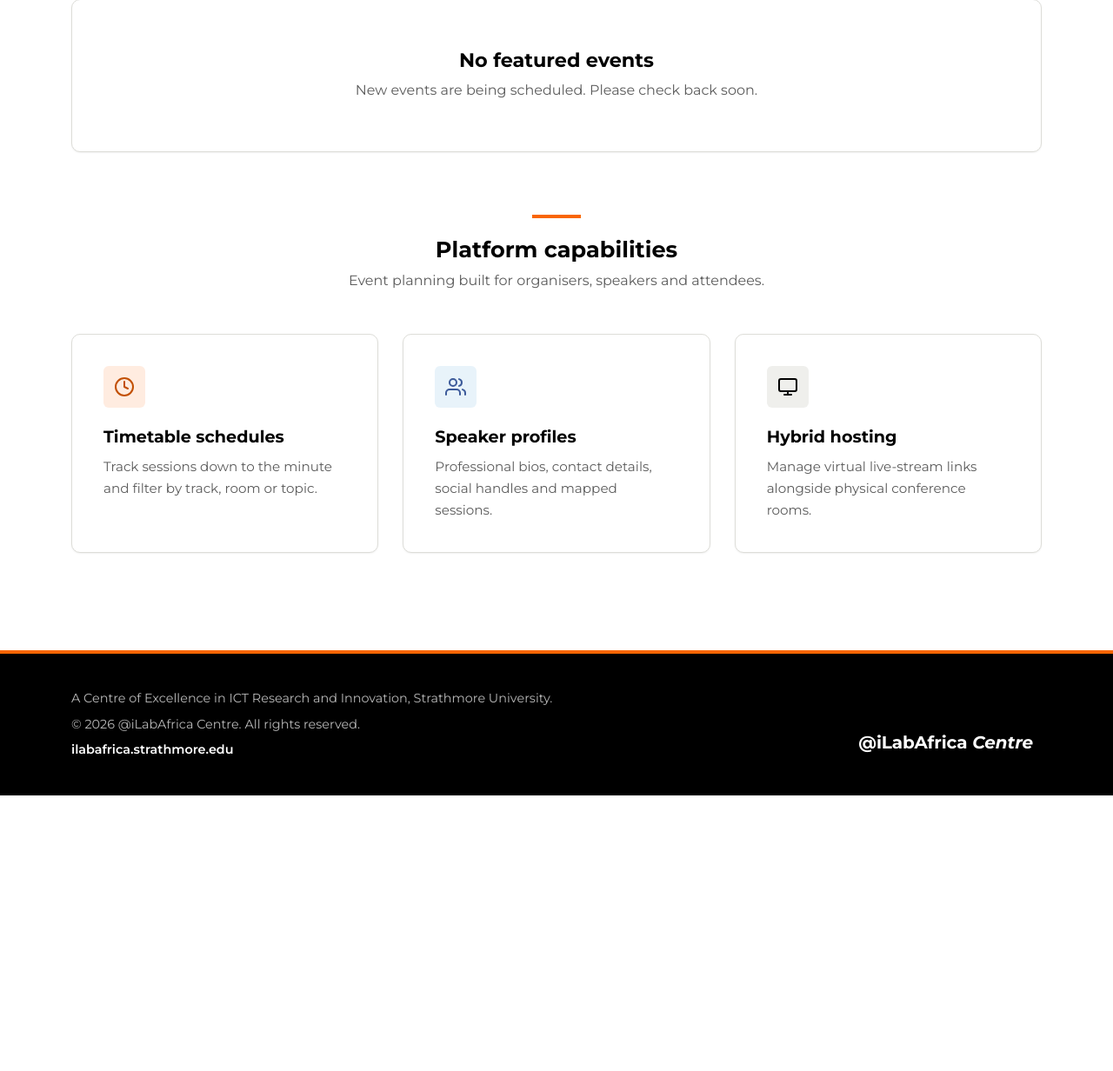
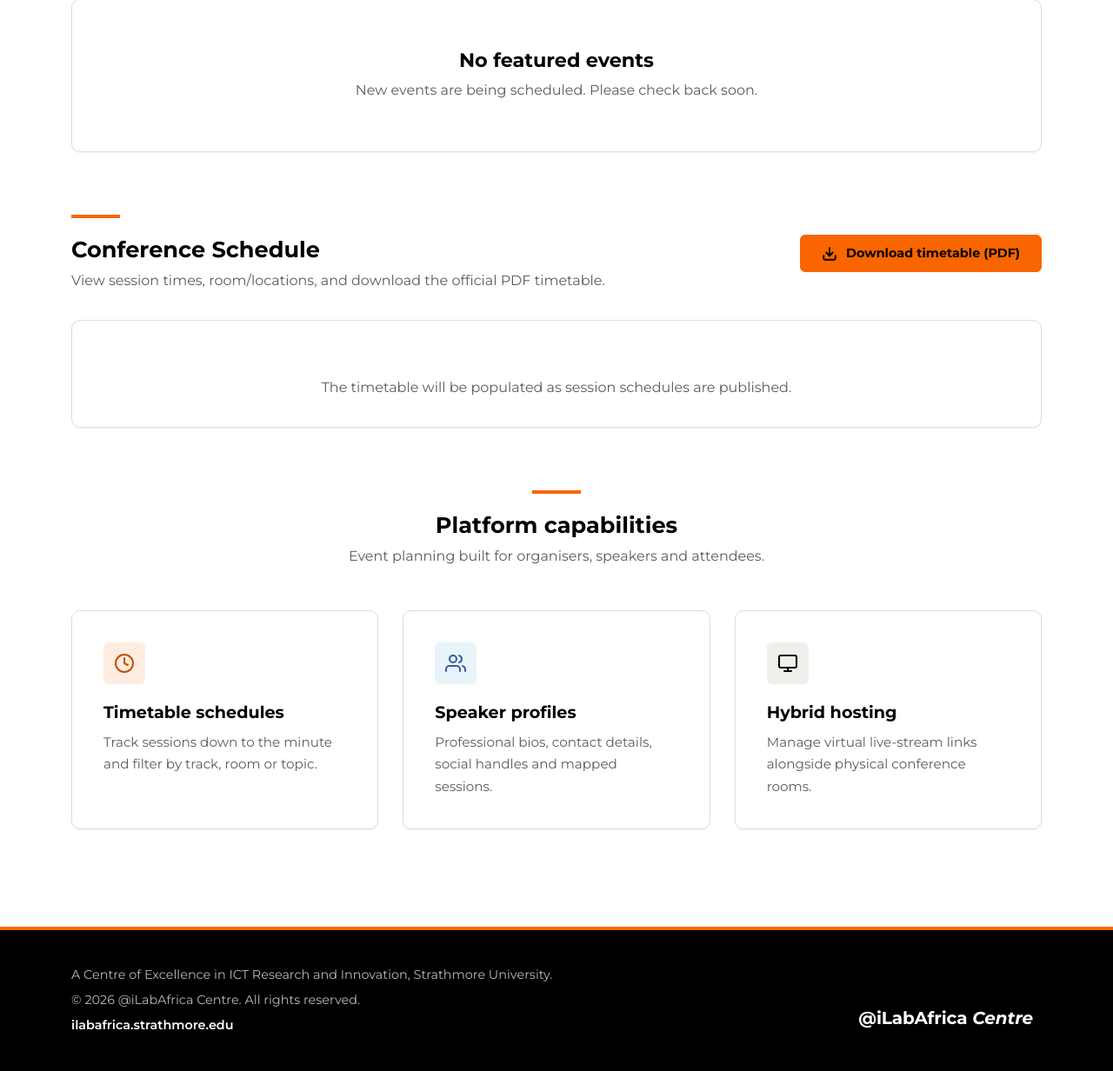
Before and after one commit to imasinde-sudo/gdsai-web, a Django app: page / in a window 1280 px wide. Shown: the part 1136-2368 px from the top of the page at 87% size. Before the commit the page ends 2051 px from the top, so only its background shows below. Run offline with Django 5.2, Linux system fonts and the light colour scheme; data that the repository does not hold is empty.

Commit message:
feat: add conference schedule section and timetable PDF download
Key changes:
- Update landing_page view to fetch all scheduled conference sessions.
- Implement download_timetable_pdf view in views.py using ReportLab to generate PDF documents.
- Register route /schedule/pdf/ in urls.py for PDF timetable export.
- Render Conference Schedule section and Download timetable (PDF) button on landing_page.html.
- Add reportlab dependency to requirements.txt.
- Add automated unit tests verifying the schedule section rendering and PDF download response.

```diff
--- a/core/events/templates/events/landing_page.html
+++ b/core/events/templates/events/landing_page.html
@@ -113,12 +113,80 @@ The reverse lockup is used because the banner runs on Strathmore Black.
   </div>
 </section>
 
+<!-- Conference Schedule & Timetable Section -->
+<section class="stack-lg">
+  <div style="display: flex; justify-content: space-between; align-items: center; flex-wrap: wrap; gap: 1rem;">
+    <div>
+      <span class="brand-rule"></span>
+      <h2 class="section-title">Conference Schedule</h2>
+      <p class="text-muted">View session times, room/locations, and download the official PDF timetable.</p>
+    </div>
+    <div>
+      <a href="{% url 'events:download_timetable_pdf' %}" class="btn btn--primary" style="display: inline-flex; align-items: center; gap: 0.6rem;">
+        <svg width="18" height="18" viewBox="0 0 24 24" fill="none" stroke="currentColor" stroke-width="2.5" stroke-linecap="round" stroke-linejoin="round">
+          <path d="M21 15v4a2 2 0 0 1-2 2H5a2 2 0 0 1-2-2v-4"></path>
+          <polyline points="7 10 12 15 17 10"></polyline>
+          <line x1="12" y1="15" x2="12" y2="3"></line>
+        </svg>
+        Download timetable (PDF)
+      </a>
+    </div>
+  </div>
+
+  <div class="schedule-container" style="display: flex; flex-direction: column; gap: 1rem;">
+    {% for session in sessions %}
+      <div class="session-row glass-panel" style="display: flex; gap: 1.5rem; padding: 1.5rem; border-radius: 12px; align-items: flex-start; flex-wrap: wrap;">
+        <div class="session-time-col" style="min-width: 140px; border-right: 1px solid var(--border-glass); padding-right: 1rem;">
+          <div class="session-time" style="font-weight: 700; font-size: 1.1rem; color: var(--accent-cyan);">{{ session.start_time|date:"P" }}</div>
+          <div style="font-size: 0.8rem; color: var(--text-muted); margin: 0.2rem 0;">to</div>
+          <div class="session-time" style="color: var(--text-muted); font-weight: 600;">{{ session.end_time|date:"P" }}</div>
+          <div class="session-date" style="margin-top: 0.5rem; font-size: 0.85rem; color: var(--accent-purple); font-weight: 600;">{{ session.start_time|date:"M d, Y" }}</div>
+        </div>
+
+        <div class="session-content-col" style="flex: 1; min-width: 250px;">
+          <h3 class="session-title" style="font-size: 1.25rem; font-weight: 700; margin-bottom: 0.4rem; color: #fff;">{{ session.title }}</h3>
+          {% if session.description %}
+            <p class="session-desc" style="color: var(--text-muted); font-size: 0.95rem; line-height: 1.5; margin-bottom: 0.8rem;">{{ session.description }}</p>
+          {% endif %}
+
+          <div class="session-footer" style="display: flex; justify-content: space-between; align-items: center; flex-wrap: wrap; gap: 1rem; margin-top: 0.5rem;">
+            <div class="meta-item" style="display: flex; align-items: center; gap: 0.4rem; font-size: 0.9rem; color: var(--text-muted);">
+              <svg width="15" height="15" viewBox="0 0 24 24" fill="none" stroke="currentColor" stroke-width="2" stroke-linecap="round" stroke-linejoin="round" style="color: var(--accent-cyan);">
+                <path d="M12 2a8 8 0 0 0-8 8c0 5.25 8 12 8 12s8-6.75 8-12a8 8 0 0 0-8-8z"></path>
+                <circle cx="12" cy="10" r="3"></circle>
+              </svg>
+              <span><strong>Room/Location:</strong> {% if session.location %}{{ session.location }}{% else %}Main Auditorium{% endif %}</span>
+            </div>
+
+            {% if session.speakers.all %}
+              <div class="session-speakers-list" style="display: flex; align-items: center; gap: 0.5rem;">
+                <span class="session-speakers-label" style="font-size: 0.85rem; color: var(--text-muted);">Speakers:</span>
+                {% for speaker in session.speakers.all %}
+                  <a href="{% url 'events:speaker_detail' speaker.id %}" class="speaker-avatar-link" style="display: inline-flex; align-items: center; gap: 0.4rem; padding: 0.2rem 0.6rem; font-size: 0.85rem; text-decoration: none; border-radius: 6px; background: rgba(255,255,255,0.05); color: #fff;">
+                    <span>{{ speaker.name }}</span>
+                  </a>
+                {% endfor %}
+              </div>
+            {% endif %}
+          </div>
+        </div>
+      </div>
+    {% empty %}
+      <div class="empty-state glass-panel" style="padding: 2rem; text-align: center;">
+        <h3 class="empty-state-title" style="font-size: 1.2rem; color: #fff; margin-bottom: 0.5rem;">No Conference Sessions Listed</h3>
+        <p class="empty-state-desc" style="color: var(--text-muted);">The timetable will be populated as session schedules are published.</p>
+      </div>
+    {% endfor %}
+  </div>
+</section>
+
 <section class="stack-md">
   <div class="text-center" style="margin-bottom: 3rem;">
     <span class="brand-rule brand-rule--center"></span>
     <h2 class="section-title">Platform capabilities</h2>
     <p class="text-muted">Event planning built for organisers, speakers and attendees.</p>
   </div>
+
 
   <div class="capabilities-grid">
     <div class="glass-panel capability-card">
--- a/core/events/urls.py
+++ b/core/events/urls.py
@@ -7,7 +7,9 @@ app_name = "events"
 urlpatterns = [
     path("auth-diag/", views.auth_diagnostic, name="auth_diagnostic"),  # TEMPORARY
     path("", views.landing_page, name="landing_page"),
+    path("schedule/pdf/", views.download_timetable_pdf, name="download_timetable_pdf"),
     path("events/", views.event_list, name="event_list"),
+
     path("events/<int:event_id>/", views.event_detail, name="event_detail"),
     path("events/<int:event_id>/register/", views.event_register, name="event_register"),
     path("register/success/<str:badge_code>/", views.registration_success, name="registration_success"),
--- a/core/events/views.py
+++ b/core/events/views.py
@@ -15,8 +15,14 @@ from .email_service import send_badge_email
 import sys
 import django
 import logging
+import io
+from reportlab.lib.pagesizes import A4
+from reportlab.platypus import SimpleDocTemplate, Paragraph, Spacer, Table, TableStyle
+from reportlab.lib.styles import getSampleStyleSheet, ParagraphStyle
+from reportlab.lib import colors
 
 logger = logging.getLogger(__name__)
+
 
 
 # TEMPORARY DIAGNOSTIC VIEW — Remove after debugging
@@ -90,7 +96,138 @@ def speaker_detail(request, speaker_id):
 def landing_page(request):
     # Fetch top 3 upcoming/featured events
     featured_events = Event.objects.all().order_by("start_date")[:3]
-    return render(request, "events/landing_page.html", {"featured_events": featured_events})
+    # Fetch all scheduled conference sessions ordered by start time
+    sessions = Session.objects.select_related("event").prefetch_related("speakers").order_by("start_time")
+    return render(request, "events/landing_page.html", {
+        "featured_events": featured_events,
+        "sessions": sessions,
+    })
+
+
+def download_timetable_pdf(request):
+    """Generate and stream a PDF timetable of all conference sessions."""
+    buffer = io.BytesIO()
+    doc = SimpleDocTemplate(
+        buffer,
+        pagesize=A4,
+        rightMargin=36,
+        leftMargin=36,
+        topMargin=36,
+        bottomMargin=36
+    )
+    story = []
+
+    styles = getSampleStyleSheet()
+
+    title_style = ParagraphStyle(
+        'DocTitle',
+        parent=styles['Heading1'],
+        fontSize=20,
+        leading=24,
+        textColor=colors.HexColor('#0F172A'),
+        fontName='Helvetica-Bold',
+        spaceAfter=4
+    )
+
+    subtitle_style = ParagraphStyle(
+        'DocSubtitle',
+        parent=styles['Normal'],
+        fontSize=10,
+        leading=14,
+        textColor=colors.HexColor('#64748B'),
+        fontName='Helvetica',
+        spaceAfter=14
+    )
+
+    table_header_style = ParagraphStyle(
+        'TableHeader',
+        parent=styles['Normal'],
+        fontSize=10,
+        leading=12,
+        textColor=colors.white,
+        fontName='Helvetica-Bold'
+    )
+
+    cell_style = ParagraphStyle(
+        'TableCell',
+        parent=styles['Normal'],
+        fontSize=9,
+        leading=12,
+        textColor=colors.HexColor('#1E293B'),
+        fontName='Helvetica'
+    )
+
+    cell_bold = ParagraphStyle(
+        'TableCellBold',
+        parent=styles['Normal'],
+        fontSize=9,
+        leading=12,
+        textColor=colors.HexColor('#0F172A'),
+        fontName='Helvetica-Bold'
+    )
+
+    story.append(Paragraph("GDSAI Summit — Official Timetable & Schedule", title_style))
+    story.append(Paragraph("Includes session start/end times, room locations, and keynote speakers.", subtitle_style))
+    story.append(Spacer(1, 10))
+
+    sessions = Session.objects.select_related("event").prefetch_related("speakers").order_by("start_time")
+
+    data = [
+        [
+            Paragraph("Time", table_header_style),
+            Paragraph("Session Title & Event", table_header_style),
+            Paragraph("Room / Location", table_header_style),
+            Paragraph("Speakers", table_header_style),
+        ]
+    ]
+
+    for s in sessions:
+        time_str = f"{s.start_time.strftime('%b %d, %H:%M')} - {s.end_time.strftime('%H:%M')}"
+        event_name = s.event.title if s.event else "GDSAI Summit"
+        title_content = f"<b>{s.title}</b><br/><font color='#64748B' size=8>{event_name}</font>"
+        location_str = s.location if s.location else "Main Auditorium"
+        speaker_names = ", ".join([sp.name for sp in s.speakers.all()]) if s.speakers.exists() else "—"
+
+        data.append([
+            Paragraph(time_str, cell_bold),
+            Paragraph(title_content, cell_style),
+            Paragraph(location_str, cell_style),
+            Paragraph(speaker_names, cell_style),
+        ])
+
+    if len(data) == 1:
+        data.append([
+            Paragraph("—", cell_style),
+            Paragraph("No sessions currently scheduled.", cell_style),
+            Paragraph("—", cell_style),
+            Paragraph("—", cell_style),
+        ])
+
+    col_widths = [110, 193, 110, 110]
+    t = Table(data, colWidths=col_widths, repeatRows=1)
+    t.setStyle(TableStyle([
+        ('BACKGROUND', (0, 0), (-1, 0), colors.HexColor('#0F172A')),
+        ('TEXTCOLOR', (0, 0), (-1, 0), colors.whitesmoke),
+        ('ALIGN', (0, 0), (-1, -1), 'LEFT'),
+        ('VALIGN', (0, 0), (-1, -1), 'TOP'),
+        ('TOPPADDING', (0, 0), (-1, -1), 8),
+        ('BOTTOMPADDING', (0, 0), (-1, -1), 8),
+        ('LEFTPADDING', (0, 0), (-1, -1), 8),
+        ('RIGHTPADDING', (0, 0), (-1, -1), 8),
+        ('GRID', (0, 0), (-1, -1), 0.5, colors.HexColor('#E2E8F0')),
+        ('ROWBACKGROUNDS', (0, 1), (-1, -1), [colors.white, colors.HexColor('#F8FAFC')]),
+    ]))
+
+    story.append(t)
+    doc.build(story)
+    pdf = buffer.getvalue()
+    buffer.close()
+
+    response = HttpResponse(content_type='application/pdf')
+    response['Content-Disposition'] = 'attachment; filename="GDSAI_Conference_Schedule.pdf"'
+    response.write(pdf)
+    return response
+
 
 @user_passes_test(check_admin, login_url='events:login')
 def admin_dashboard(request):
--- a/requirements.txt
+++ b/requirements.txt
@@ -15,3 +15,4 @@ django-cors-headers==4.9.0
 gunicorn==23.0.0
 whitenoise==6.9.0
 dj-database-url==2.3.0
+reportlab==5.0.0
```
Also changed, not shown: core/events/tests.py (+16 -0 lines).
